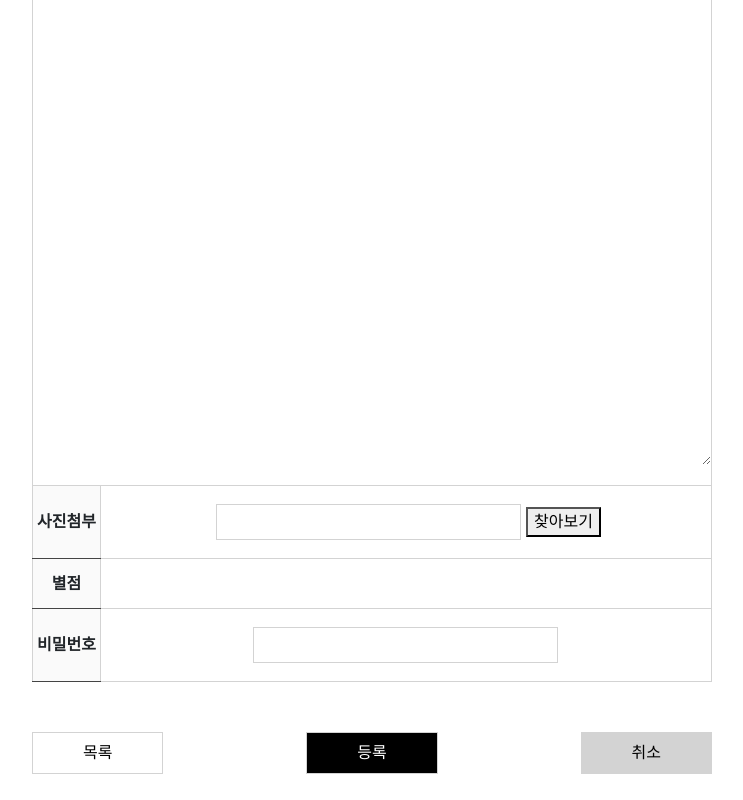
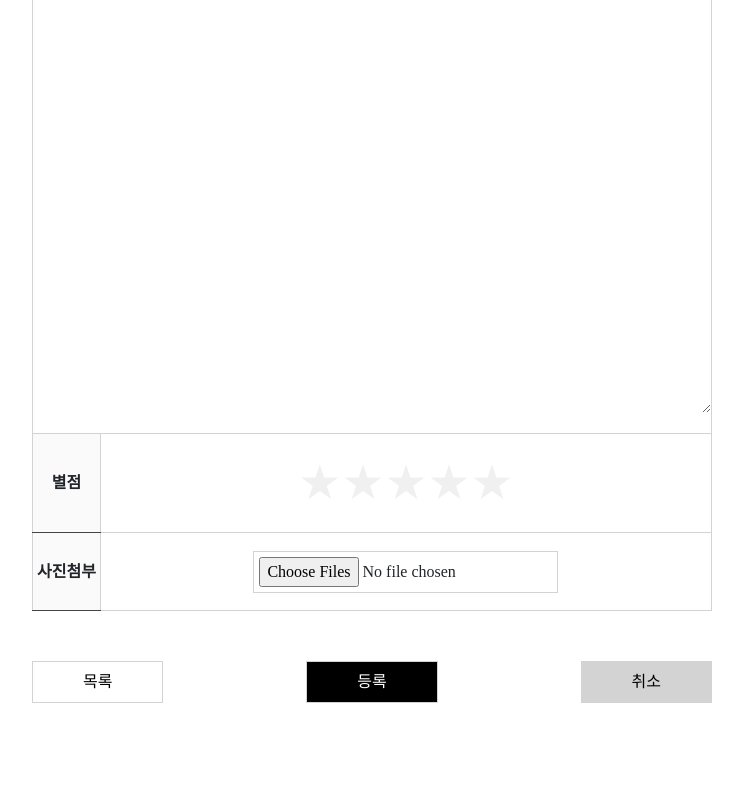
Before and after one commit to 2022-SMHRD-SW-Fullstack-1/campingbeaverFront, a React (Create React App) app in the folder campingbeaver/: page /ReviewForm in a window 1280 px wide. Shown: the part 447-1247 px from the top of the page, without its empty margins (268-1011 px from the left). After the commit the page ends 1176 px from the top, so only its background shows below. Built offline with nearby package versions, Linux system fonts and the light colour scheme; a web font is replaced by a local one.

Commit message:
관심상품 데이터 가져오기 / 아해

```diff
--- a/campingbeaver/src/App.js
+++ b/campingbeaver/src/App.js
@@ -6,6 +6,7 @@ import Login from './pages/Login/Login'
 import MyPage from "./pages/MyPage/MyPage";
 import Reservation from "./pages/Reservation/Reservation";
 import ReviewForm from "../src/pages/ReviewUpload/ReviewForm"
+
 
 
 
--- a/campingbeaver/src/pages/Mypage/MyPage.module.scss
+++ b/campingbeaver/src/pages/Mypage/MyPage.module.scss
@@ -18,27 +18,28 @@
     width: fit-content;
     margin: auto;
 }
-
 .contact1 {
     width: fit-content;
     margin: auto;
     display: block;
 }
 
+
 ul{
     display: flex;
     list-style: none;
-    margin: 100px;
+    margin: 30px;
     flex-wrap: wrap;
+    text-align: left;
 
 li + li{
     margin-left: 100px;
 }
 }
 
-.container {
-    text-align: left;
-}
+// .container {
+//     text-align: left;
+// }
 
 .wish  {
     border: 0;
@@ -50,6 +51,10 @@ li + li{
     display: flex;
     justify-content: space-between;
 }
+.ListContainer {
+    display: flex;
+}
+
 // #top {
 //     width: 800px;
 //     margin: auto;
--- a/campingbeaver/src/pages/Mypage/ReservCheck/ReservList.module.scss
+++ b/campingbeaver/src/pages/Mypage/ReservCheck/ReservList.module.scss
@@ -1,6 +1,6 @@
 .ListContainer {
     //margin-top: 80px;
-    width: 80rem;
+    width: 60rem;
     margin-top: 3rem;
     margin-bottom: 3rem;
     font-size: 13px;
@@ -9,7 +9,7 @@
 table {
     text-align: center;
     border-collapse: collapse;
-    width: 80rem;
+    width: 60rem;
 
     th,
     td {
--- a/campingbeaver/src/pages/Mypage/SideNav.js
+++ b/campingbeaver/src/pages/Mypage/SideNav.js
@@ -4,7 +4,7 @@ import Nav from 'react-bootstrap/Nav';
 import EditMyInfo from './EditMyInfo';
 import ReservList from './ReservCheck/ReservList';
 import styles from './SideNav.module.scss'
-import WishList from './WishList';
+import WishList from './WishList/WishList';
 
 
 const SideNav = () => {
--- a/campingbeaver/src/pages/Mypage/WishList.js
+++ /dev/null
@@ -1,78 +0,0 @@
-import React, { useState } from 'react'
-import Button from 'react-bootstrap/Button';
-import Card from 'react-bootstrap/Card';
-import img from '../../components/img/tentcamping.jpg'
-import styles from './MyPage.module.scss'
-import Fheart from '../../components/img/Fheart.png'
-import Modal from 'react-bootstrap/Modal';
-const WishList = () => {
-
-  const [show, setShow] = useState(false);
-
-  const handleClose = () => setShow(false);
-  const handleShow = () => setShow(true);
-
-
-
-  return (
-      <div>
-        <div className={styles.top}>
-          <h1 className={styles.contact}>
-          Wish List
-          </h1>
-          <p className={styles.contact1}>관심상품</p>
-        </div>
-
-
-        <div className={styles.container}>
-          <ul>
-            <li>
-              <Card style={{ width: '18rem' }}>
-                <Card.Img variant="top" src={img} />
-                <Card.Body>
-                  <Card.Title>
-                    <div>피크닉 패키지</div>
-                  </Card.Title>
-                  <Card.Text>
-                    59,000
-                  </Card.Text>
-                  <div className={styles.buttonContainer}>
-
-                  <div>
-                  <button className={styles.wish} variant="primary" onClick={handleShow}>
-                  <img src={Fheart} width='40px' /></button>
-                  <Modal
-                    show={show}
-                    onHide={handleClose}
-                    backdrop="static"
-                    keyboard={false}
-                  >
-                    <Modal.Header closeButton>
-                      <Modal.Title>관심 상품 삭제</Modal.Title>
-                    </Modal.Header>
-                    <Modal.Body>
-                      정말로 관심 상품 목록에서 지울까요?
-                    </Modal.Body>
-                    <Modal.Footer>
-                      <Button variant="secondary" onClick={handleClose}>
-                        아니오
-                      </Button>
-                      <Button variant="primary">네</Button>
-                    </Modal.Footer>
-                  </Modal>
-                  </div>
-
-                  <div><Button variant="primary">예약하기</Button></div>
-                  </div>
-                </Card.Body>
-              </Card>
-            </li>
-
-          </ul>
-
-        </div>
-    </div>
-  )
-}
-
-export default WishList
--- /dev/null
+++ b/campingbeaver/src/pages/Mypage/WishList/WishEmpty.js
@@ -0,0 +1,19 @@
+import React from 'react'
+
+const WishEmpty = () => {
+  return (
+    <div>
+        <>
+        <table>
+        <thead>
+          <tr>
+            <th className="noItem">No Items</th>
+          </tr>
+        </thead>
+        </table>
+    </>
+    </div>
+  )
+}
+
+export default WishEmpty
--- /dev/null
+++ b/campingbeaver/src/pages/Mypage/WishList/WishItem.js
@@ -0,0 +1,68 @@
+import React, { useState } from 'react'
+import Button from 'react-bootstrap/Button';
+import Card from 'react-bootstrap/Card';
+import img from '../../../components/img/tentcamping.jpg'
+import styles from '../MyPage.module.scss'
+import Fheart from '../../../components/img/Fheart.png'
+import Modal from 'react-bootstrap/Modal';
+
+const WishItem = ({item}) => {
+
+const [show, setShow] = useState(false);
+
+const handleClose = () => setShow(false);
+const handleShow = () => setShow(true);
+
+  return (
+
+
+  <ul>
+    <li>
+      <Card style={{ width: '18rem' }}>
+        <Card.Img variant="top" src={item.wishPic} />
+        <Card.Body>
+          <Card.Title>
+            <div>{item.wishName}</div>
+          </Card.Title>
+          <Card.Text>
+            {item.wishPrice}
+          </Card.Text>
+          <div className={styles.buttonContainer}>
+
+          <div>
+          <button className={styles.wish} variant="primary" onClick={handleShow}>
+          <img src={Fheart} width='40px' /></button>
+          <Modal
+            show={show}
+            onHide={handleClose}
+            backdrop="static"
+            keyboard={false}
+          >
+            <Modal.Header closeButton>
+              <Modal.Title>관심 상품 삭제</Modal.Title>
+            </Modal.Header>
+            <Modal.Body>
+              정말로 관심 상품 목록에서 지울까요?
+            </Modal.Body>
+            <Modal.Footer>
+              <Button variant="secondary" onClick={handleClose}>
+                아니오
+              </Button>
+              <Button variant="primary">네</Button>
+            </Modal.Footer>
+          </Modal>
+          </div>
+
+          <div><Button variant="primary">예약하기</Button></div>
+          </div>
+        </Card.Body>
+      </Card>
+    </li>
+
+  </ul>
+
+
+  )
+}
+
+export default WishItem
--- /dev/null
+++ b/campingbeaver/src/pages/Mypage/WishList/WishList.js
@@ -0,0 +1,47 @@
+import React, { useState, useEffect } from 'react'
+import styles from '../MyPage.module.scss'
+import WishEmpty from './WishEmpty'
+import WishNotEmpty from './WishNotEmpty'
+
+const WishList = () => {
+  const [wishList, setWishList] = useState([])
+  const wishEmpty = wishList.length ===0;
+
+  useEffect(() => {
+    fetch('/data/wishList.json', {
+      method: 'GET',
+      headers: {
+        Authorization: localStorage.getItem('Authorization'),
+      },
+    })
+      .then(res => res.json())
+      .then(data => {
+        setWishList(data);
+      });
+  }, []);
+
+
+  return (
+    <div>
+
+              <div className={styles.top}>
+                <h1 className={styles.contact}>
+                  Wish List
+                </h1>
+                <p className={styles.contact1}>관심상품</p>
+              </div>
+
+
+
+            <div className={styles.ListContainer}>
+                {wishEmpty ? (
+                  <WishEmpty />
+                ) : (
+                  <WishNotEmpty wishList={wishList} />
+                )}
+            </div>
+    </div>
+  )
+}
+
+export default WishList
--- /dev/null
+++ b/campingbeaver/src/pages/Mypage/WishList/WishNotEmpty.js
@@ -0,0 +1,14 @@
+import React from 'react'
+import WishItem from './WishItem'
+import styles from '../MyPage.module.scss'
+const WishNotEmpty = ({wishList}) => {
+  return (
+    <>
+        {wishList.wish.map((item, i)=>{
+            return <WishItem key={i} item={item} />;
+        })}
+    </>
+  )
+}
+
+export default WishNotEmpty
--- a/campingbeaver/src/pages/ReviewUpload/ReviewForm.js
+++ b/campingbeaver/src/pages/ReviewUpload/ReviewForm.js
@@ -1,7 +1,16 @@
 import React from 'react'
+import { useNavigate } from 'react-router-dom'
 import Header from '../../components/Layout/Header'
 import styles from './ReviewForm.module.scss'
 const Review = () => {
+  const navigate = useNavigate();
+    const navigateToMyPage = () => {
+    return (
+      navigate("/MyPage")
+    )
+  }
+
+
   return (
     <div className={styles.postForm}>
         <Header/>
@@ -27,23 +36,39 @@ const Review = () => {
                 </td>
               </tr>
               <tr>
-                <th>사진첨부</th>
+                <th>별점</th>
                 <td>
-                  <input type="text"></input>
-                  <button>찾아보기</button>
+                <form class="mb-3" className={styles.myForm} method="post">
+                  <fieldset>
+                    {/* <span className={styles}>별점을 선택해주세요</span> */}
+                    <input type="radio" name="reviewStar" value="5" id="rate1"/><label
+                      for="rate1">★</label>
+                    <input type="radio" name="reviewStar" value="4" id="rate2"/><label
+                      for="rate2">★</label>
+                    <input type="radio" name="reviewStar" value="3" id="rate3"/><label
+                      for="rate3">★</label>
+                    <input type="radio" name="reviewStar" value="2" id="rate4"/><label
+                      for="rate4">★</label>
+                    <input type="radio" name="reviewStar" value="1" id="rate5"/><label
+                      for="rate5">★</label>
+                  </fieldset>
+                </form>
                 </td>
               </tr>
               <tr>
-                <th>별점</th>
-                <td></td>
+                <th>사진첨부</th>
+                <td>
+                  <input type="file" multiple={true} id="fileUpload"></input>
+                </td>
               </tr>
 
-              <tr>
+
+              {/* <tr>
                 <th>비밀번호</th>
                 <td>
                   <input type="password" name="password"></input>
                 </td>
-              </tr>
+              </tr> */}
             </tbody>
           </table>
           <section className={styles.btns}>
@@ -54,7 +79,10 @@ const Review = () => {
               <button className={styles.createBtn}>등록</button>
             </div>
             <div>
-              <button className={styles.cancelBtn}>취소</button>
+              <button
+                className={styles.cancelBtn}
+                onClick={navigateToMyPage}
+                >취소</button>
             </div>
           </section>
         </form>
--- a/campingbeaver/src/pages/ReviewUpload/ReviewForm.module.scss
+++ b/campingbeaver/src/pages/ReviewUpload/ReviewForm.module.scss
@@ -11,12 +11,12 @@
 }
 
 .postForm {
-    padding: 10rem 18.75rem 1.6rem 18.75rem;
+    padding: 8rem 18.75rem 1.6rem 18.75rem;
 
     .title{
 
       text-align: center;
-      padding: 20px;
+      padding: 10px;
     }
 
   .slideRight {
@@ -120,3 +120,29 @@
     }
   }
 }
+
+.myForm fieldset{
+  display: inline-block;
+  direction: rtl;
+  border:0;
+}
+.myForm fieldset legend{
+  text-align: right;
+}
+.myForm input[type=radio]{
+  display: none;
+}
+.myForm label{
+  font-size: 3em;
+  color: transparent;
+  text-shadow: 0 0 0 #f0f0f0;
+}
+.myForm label:hover{
+  text-shadow: 0 0 0 rgba(250, 208, 0, 0.99);
+}
+.myForm label:hover ~ label{
+  text-shadow: 0 0 0 rgba(250, 208, 0, 0.99);
+}
+.myForm input[type=radio]:checked ~ label{
+  text-shadow: 0 0 0 rgba(250, 208, 0, 0.99);
+}
```
Also changed, not shown: campingbeaver/public/data/wishList.json (added, +20 -0 lines).
